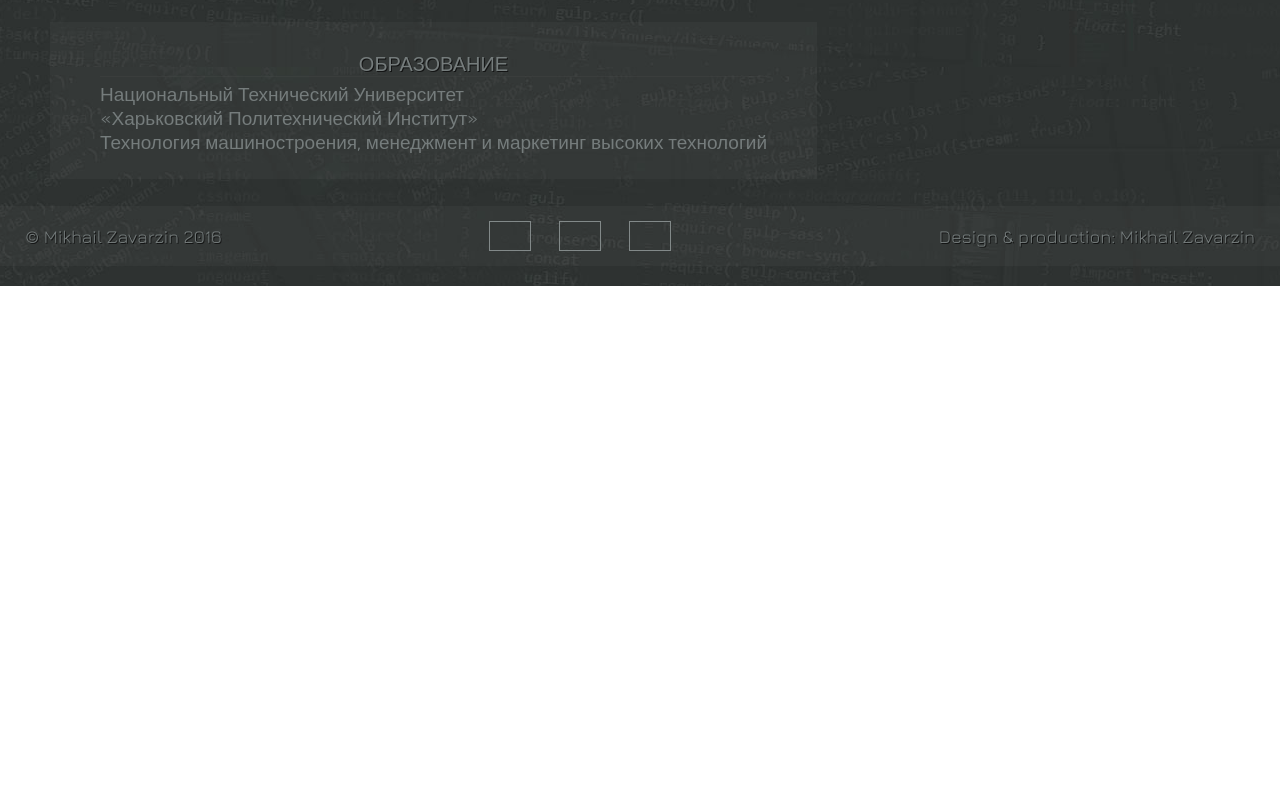
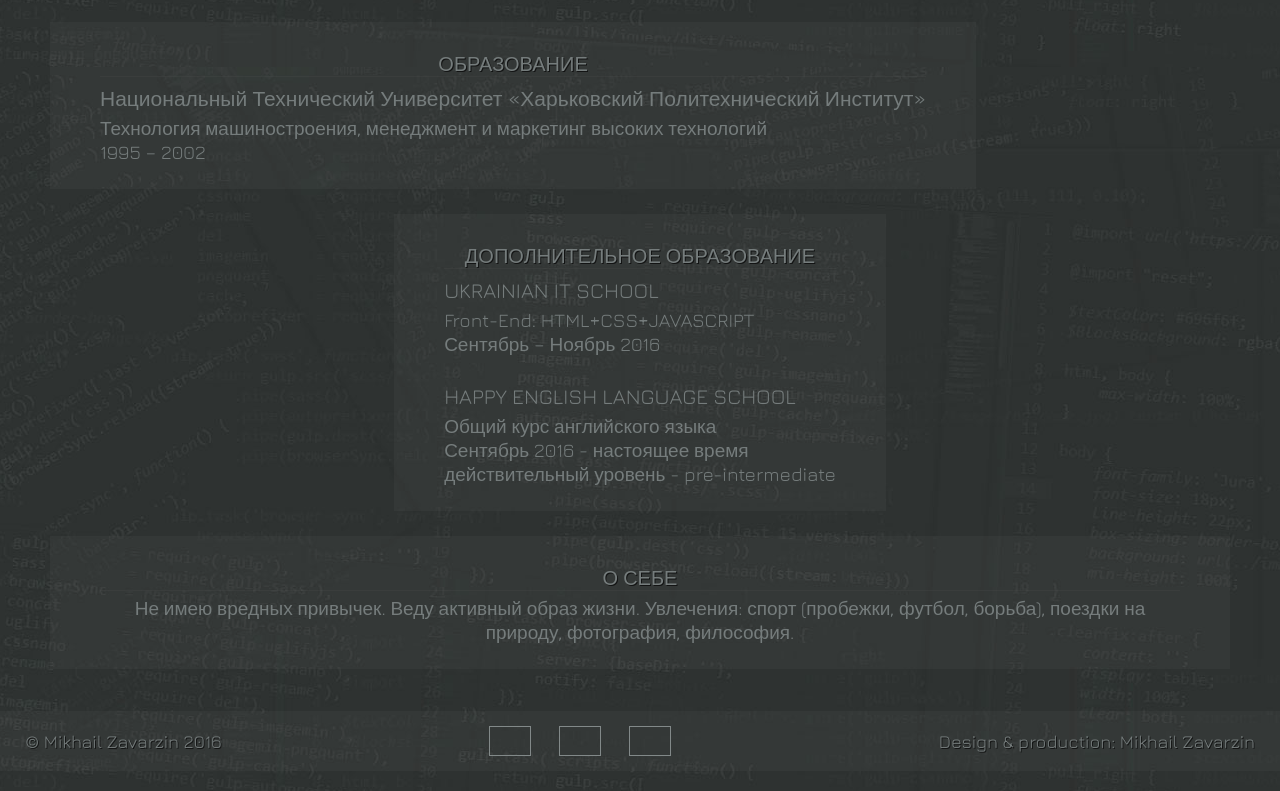
Before and after one commit to mihoz-fe/cv.zavarzin, a website: page pages/resume.html in a window 1280 px wide. Shown: the part 1469-2260 px from the top of the page. Before the commit the page ends 1755 px from the top, so only its background shows below. Drawn offline with nearby package versions, Linux system fonts and the light colour scheme.

Commit message:
fixed font-famaly link bag

```diff
--- a/pages/resume.html
+++ b/pages/resume.html
@@ -57,7 +57,7 @@
 				</tr>
 				<tr>
 					<td class="col1">почта:</td>
-					<td><a href="#"> zavarzin.fe.dev@gmail.com</a></td>
+					<td><a href="mailto:zavarzin.fe.dev@gmail.com"> zavarzin.fe.dev@gmail.com</a></td>
 				</tr>
 				<tr>
 					<td class="col1">интернет:</td>
@@ -118,7 +118,8 @@
 		<div class="holder clearfix">
 			<div class="section workexp pull-right">
 				<h3 class="section-title">опыт работы</h3>
-				<span>Октябрь 2013 – Сентябрь 2016 </span><br>
+				<span>Октябрь 2013 – Сентябрь 2016 </span>
+				<br>
 				<span>LUX-Acryl (Харьков) – начальник производства</span>
 				<div class="duties">
 					<h4>Обязанности:</h4>
@@ -137,12 +138,50 @@
 		<div class="holder">
 			<div class="education section holder">
 				<h3 class="section-title">образование</h3>
-				<span>Национальный Технический Университет <br> &laquo;Харьковский Политехнический Институт&raquo;</span><br>
+				<a href="http://www.kpi.kharkov.ua/ru/">
+					<span>Национальный Технический Университет &laquo;Харьковский Политехнический Институт&raquo;</span>
+					<br>
 					<span>Технология машиностроения, менеджмент и маркетинг высоких технологий</span>
+					<br>
+					<span>1995 – 2002</span>
+				</a>
+			</div>
 
+<!-- additional aducation -->
+			<div class="center">
+				<div class="add-aducation section holder">
+					<h3 class="section-title">дополнительное образование</h3>
+					<a href="http://uitschool.com/">
+						<span>ukrainian it school</span>
+						<br>
+						<span>Front-End: HTML+CSS+JAVASCRIPT</span>
+						<br>
+						<span>Сентябрь – Ноябрь 2016</span>
+					</a>
+					<br>
+					<br>
+					<a href="http://happyenglish.com.ua/">
+						<span>happy english language school</span>
+						<br>
+						<span>Общий курс английского языка</span>
+						<br>
+						<span>Сентябрь 2016 - настоящее время</span>
+						<br>
+						<span>действительный уровень - pre-intermediate</span>
+					</a>
+				</div>
+
+<!-- personal qualities -->
+				<div class="pers-qual section holder">
+					<h3 class="section-title">о себе</h3>
+					<span>Не имею вредных привычек. Веду активный образ жизни.
+Увлечения: спорт (пробежки, футбол, борьба), поездки на природу, фотография, философия.
+</span>
 				</div>
 			</div>
 		</div>
+ 	</div>
+
 <!-- footer strt -->
 
 	<footer class="footer clearfix">
--- a/scss/all.scss
+++ b/scss/all.scss
@@ -1,4 +1,4 @@
-@import url('https://fonts.googleapis.com/css?family=Jura');
+@import url('https://fonts.googleapis.com/css?family=Jura:400,500,600&subset=cyrillic');
 
 @import "reset";
 
--- a/scss/resume.scss
+++ b/scss/resume.scss
@@ -1,4 +1,4 @@
-@import url('https://fonts.googleapis.com/css?family=Jura');
+@import url('https://fonts.googleapis.com/css?family=Jura:400,500,600&subset=cyrillic');
 
 @import "reset";
 
@@ -121,12 +121,32 @@ td {
 	}
 }
 
-.education {
-	span{
-		margin-bottom: 10px;
+.education, .add-aducation {
+	a {
+		text-decoration: none;
+		color: inherit;
+		span:first-child {
+			line-height: 34px;
+			font-size: 21px;
+		}
 	}
-
 }
 
+.center {
+	text-align: center;
+}
+
+.add-aducation {
+	text-align: left;
+	a {
+		span:first-child {
+			text-transform: uppercase;
+		}
+	}
+}
+
+.pers-qual {
+	margin-bottom: 40px;
+}
 
 @import "footer";
```
Also changed, not shown: css/all.css, css/resume.css. Lines whose indentation alone changed are shown as unchanged.
